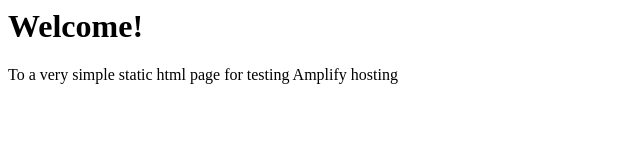
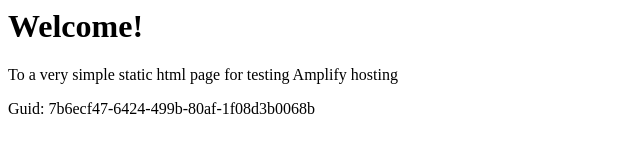
Before and after one commit to aws-aemilia-lhr/Github-PR-Commit-Integration-Test-DoNotTouch-Gith-OKSLNVO2-v1-prod-eu-west-2, a website: page src/index.html in a window 1280 px wide. Shown: the whole page, without its empty margins (0-640 px from the left). Drawn offline with Linux system fonts and the light colour scheme.

Commit message:
commit from integ tests

```diff
--- a/src/index.html
+++ b/src/index.html
@@ -1,3 +1,5 @@
+
+
 <html lang="en">
 
 <head>
@@ -10,6 +12,6 @@
 <body>
     <h1>Welcome!</h1>
     <p>To a very simple static html page for testing Amplify hosting</p>
-</body>
+    <p>Guid: 7b6ecf47-6424-499b-80af-1f08d3b0068b</p></body>
 
 </html>
```
